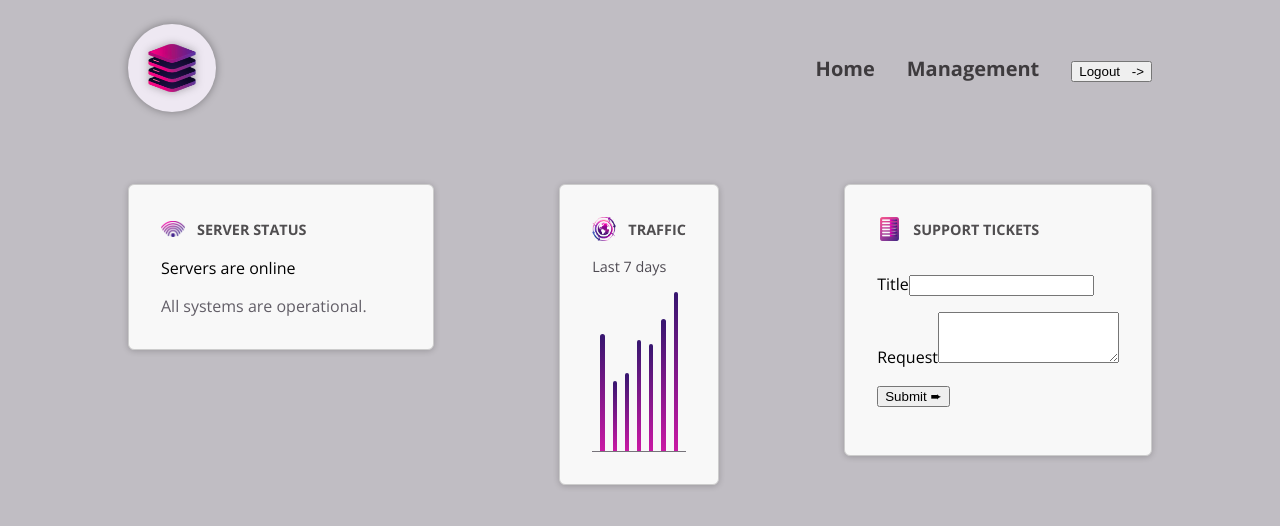
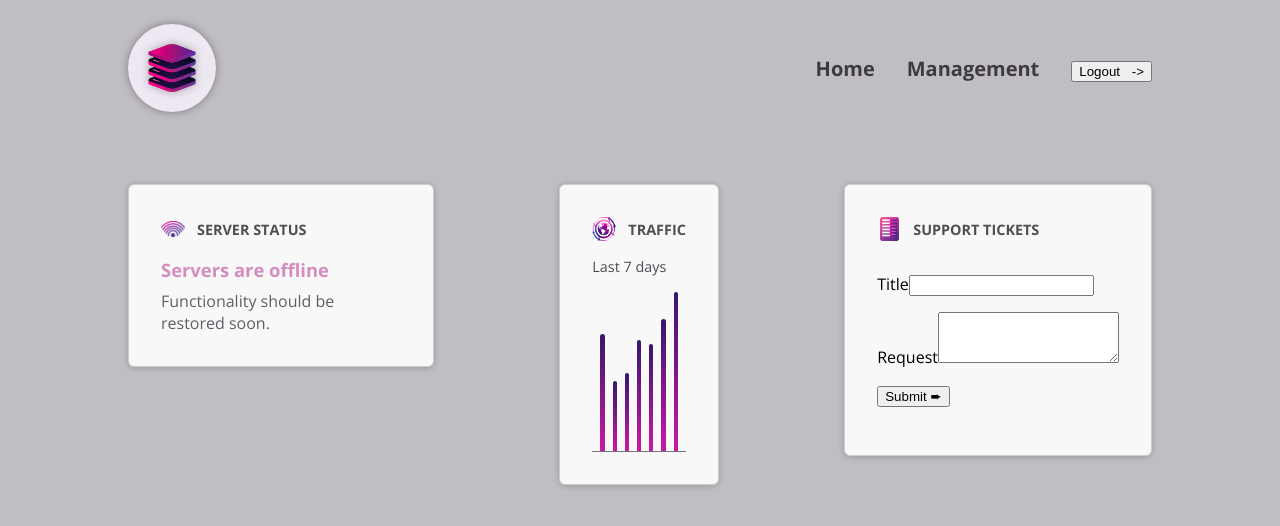
Before and after one commit to laviniaof/Angular-Dashboard, an Angular app: page / in a window 1280 px wide. Shown: the top 526 px of the page. Built offline with nearby package versions, Linux system fonts and the light colour scheme.

Commit message:
add template variable to get input data

```diff
--- a/src/app/dashboard/server-status/server-status.component.html
+++ b/src/app/dashboard/server-status/server-status.component.html
@@ -1,3 +1,9 @@
+<div [class]="{
+  status: true,
+  'status-online': currentStatus === 'online',
+  'status-offline': currentStatus === 'offline',
+  'status-unknown': currentStatus === 'unknown'
+}">
   @if (currentStatus === 'online') {
   <p>Servers are online</p>
   <p>All systems are operational.</p>
@@ -8,3 +14,4 @@
   <p>Server status is unknown</p>
   <p>Fetching server status failed.</p>
   }
+</div>
--- a/src/app/dashboard/server-status/server-status.component.ts
+++ b/src/app/dashboard/server-status/server-status.component.ts
@@ -1,4 +1,4 @@
-import { Component } from '@angular/core';
+import { Component, OnDestroy, OnInit } from '@angular/core';
 
 @Component({
   selector: 'app-server-status',
@@ -7,6 +7,26 @@ import { Component } from '@angular/core';
   templateUrl: './server-status.component.html',
   styleUrl: './server-status.component.css',
 })
-export class ServerStatusComponent {
-  currentStatus = 'online';
+export class ServerStatusComponent implements OnInit, OnDestroy {
+  currentStatus: 'online' | 'offline' | 'unknown' = 'offline';
+  private interval?: ReturnType<typeof setInterval>;
+
+  constructor() {}
+
+  ngOnInit() {
+    this.interval = setInterval(() => {
+      const rnd = Math.random();
+
+      if (rnd < 0.5) {
+        this.currentStatus = 'online';
+      } else if (rnd < 0.9) {
+        this.currentStatus = 'offline';
+      } else {
+        this.currentStatus = 'unknown';
+      }
+    }, 5000);
+  }
+  ngOnDestroy() {
+    clearTimeout(this.interval);
+  }
 }
--- a/src/app/dashboard/tickets/new-ticket/new-ticket.component.html
+++ b/src/app/dashboard/tickets/new-ticket/new-ticket.component.html
@@ -1,9 +1,9 @@
-<form>
+<form #form (ngSubmit)="onSubmit(titleInput.value, textInput.value)">
   <app-control label="Title">
-    <input name="title" id="title" />
+    <input name="title" id="title" #titleInput />
   </app-control>
   <app-control label="Request">
-    <textarea name="request" id="request" rows="3"></textarea>
+    <textarea name="request" id="request" rows="3" #textInput></textarea>
   </app-control>
   <p>
     <button appButton>
--- a/src/app/dashboard/tickets/new-ticket/new-ticket.component.ts
+++ b/src/app/dashboard/tickets/new-ticket/new-ticket.component.ts
@@ -1,4 +1,4 @@
-import { Component } from '@angular/core';
+import { Component, ElementRef, ViewChild } from '@angular/core';
 import { ControlComponent } from '../../../shared/control/control.component';
 
 @Component({
@@ -8,4 +8,12 @@ import { ControlComponent } from '../../../shared/control/control.component';
   templateUrl: './new-ticket.component.html',
   styleUrl: './new-ticket.component.css',
 })
-export class NewTicketComponent {}
+export class NewTicketComponent {
+  @ViewChild('form') form?: ElementRef<HTMLFormElement>;
+  //HTMLInputElement is a type
+  onSubmit(title: string, ticketText: string) {
+    console.log(title);
+    console.log(ticketText);
+    this.form?.nativeElement.reset();
+  }
+}
```
